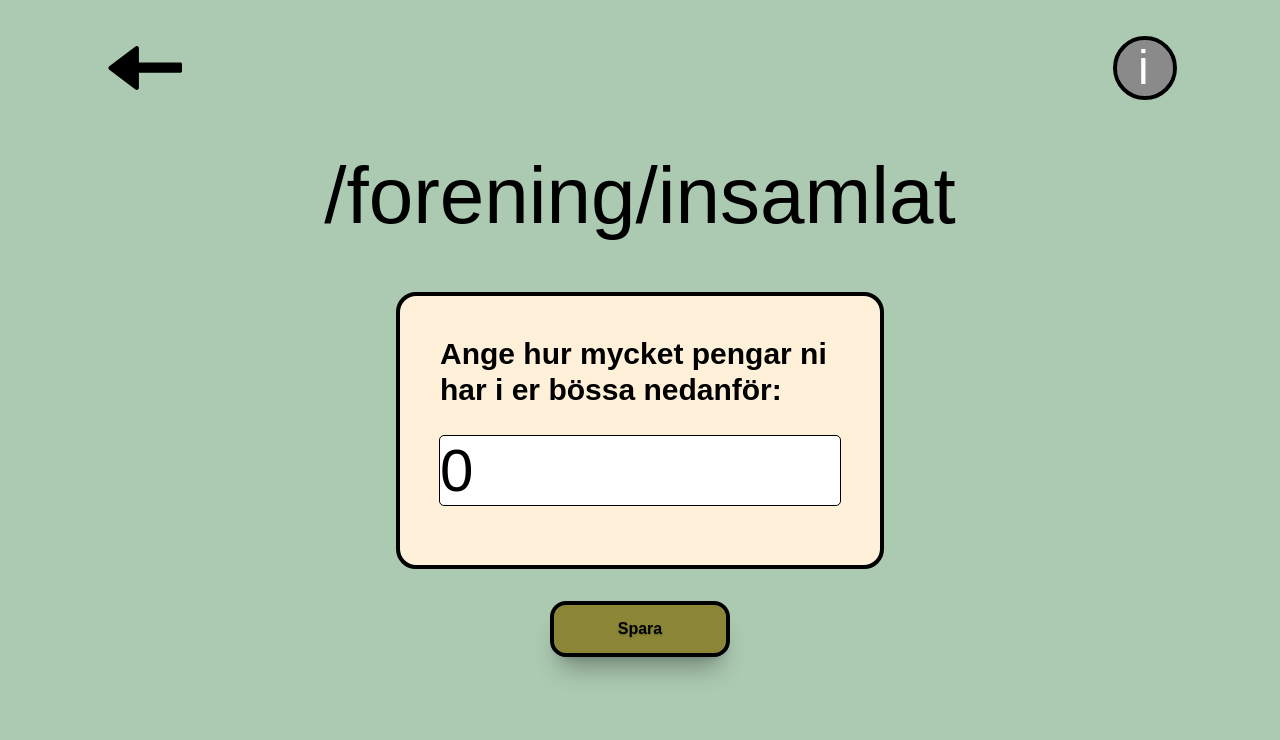
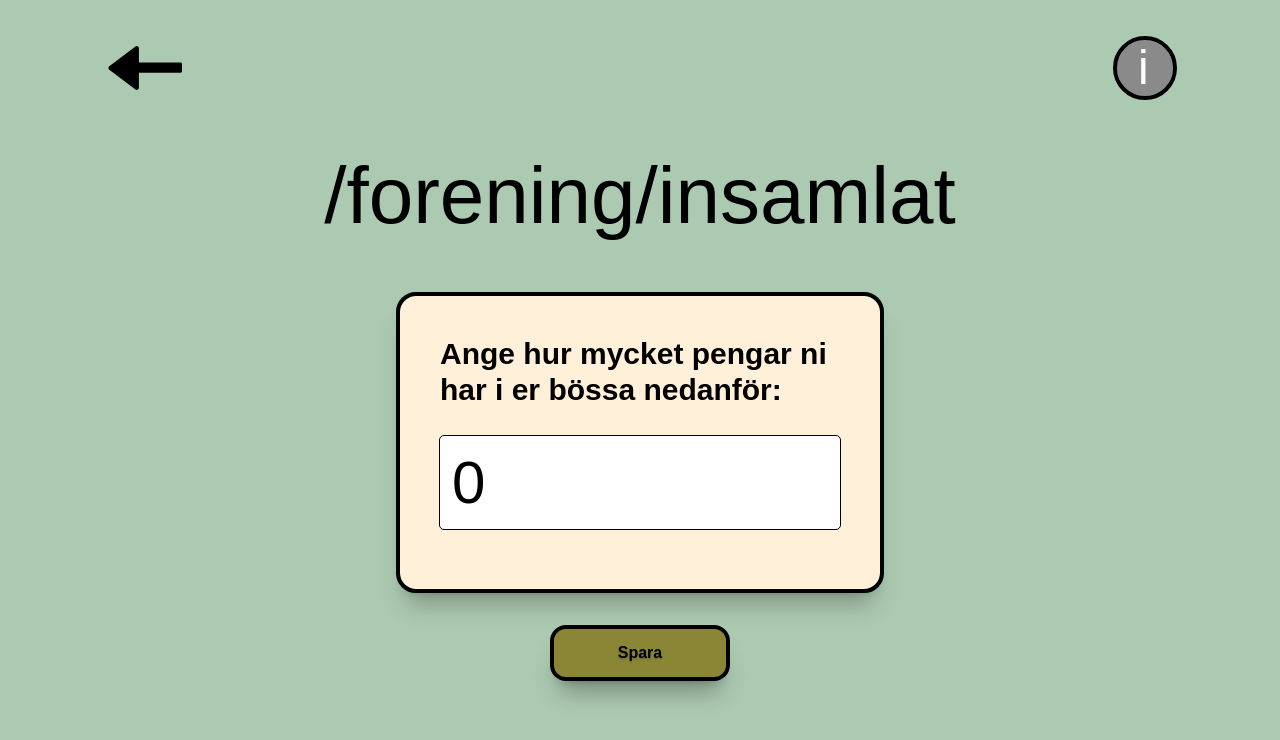
Before and after one commit to JoelHellberg/campus-skramlar, a Next.js app: page /forening/insamlat in a window 1280 px wide. Shown: the top 740 px of the page. Built offline with nearby package versions, Linux system fonts and the light colour scheme; no server answers; a web font is replaced by a local one.

Commit message:
Småpill på /forening

```diff
--- a/app/forening/insamlat/page.tsx
+++ b/app/forening/insamlat/page.tsx
@@ -24,7 +24,7 @@ export default function Home() {
     <div className="flex flex-col items-center bg-[#ACCAB2] min-h-screen text-center gap-10">
       <ForeningHeader />
       <h1>/forening/insamlat</h1>
-      <div className="bg-[#FFF0D9] p-10 text-left outline-4 rounded-2xl">
+      <div className="bg-[#FFF0D9] p-10 text-left outline-4 rounded-2xl shadow-xl/25">
         <label htmlFor="name" className="block mb-2 font-bold text-3xl w-100">
           Ange hur mycket pengar ni har i er bössa nedanför:
         </label>
@@ -33,7 +33,7 @@ export default function Home() {
           value={sum}
           onChange={(e) => setSum(Number(e.target.value))}
           placeholder="Skriv namnet här"
-          className="bg-white w-100 outline-1 rounded-sm text-6xl my-5"
+          className="bg-white w-100 outline-1 rounded-sm text-6xl my-5 p-3"
         />
       </div>
       <button
--- a/app/forening/profil/page.tsx
+++ b/app/forening/profil/page.tsx
@@ -51,7 +51,7 @@ export default function Home() {
 
   return (
     <div className="flex flex-col items-center">
-      <ForeningHeader/>
+      <ForeningHeader />
       <div className="flex flex-col gap-10 items-center">
         <h1>/forening/profil</h1>
         <div className="flex h-52">
@@ -60,9 +60,11 @@ export default function Home() {
             transition-all duration-300 transform hover:scale-105 hover:shadow-xl/25 font-bold"
             style={{ width: "100%", aspectRatio: "1 / 1" }}
           >
-            Byt
-            <br />
-            profilbild
+            <h2 className="!text-3xl">
+              Byt
+              <br />
+              Profilbild
+            </h2>
           </div>
           <Details
             name={name}
@@ -99,6 +101,7 @@ export default function Home() {
                   number,
                   description
                 );
+                window.location.href = "/forening";
                 // e.g. show success message or redirect
               } catch (error) {
                 console.error("Failed to create piggy bank:", error);
```
